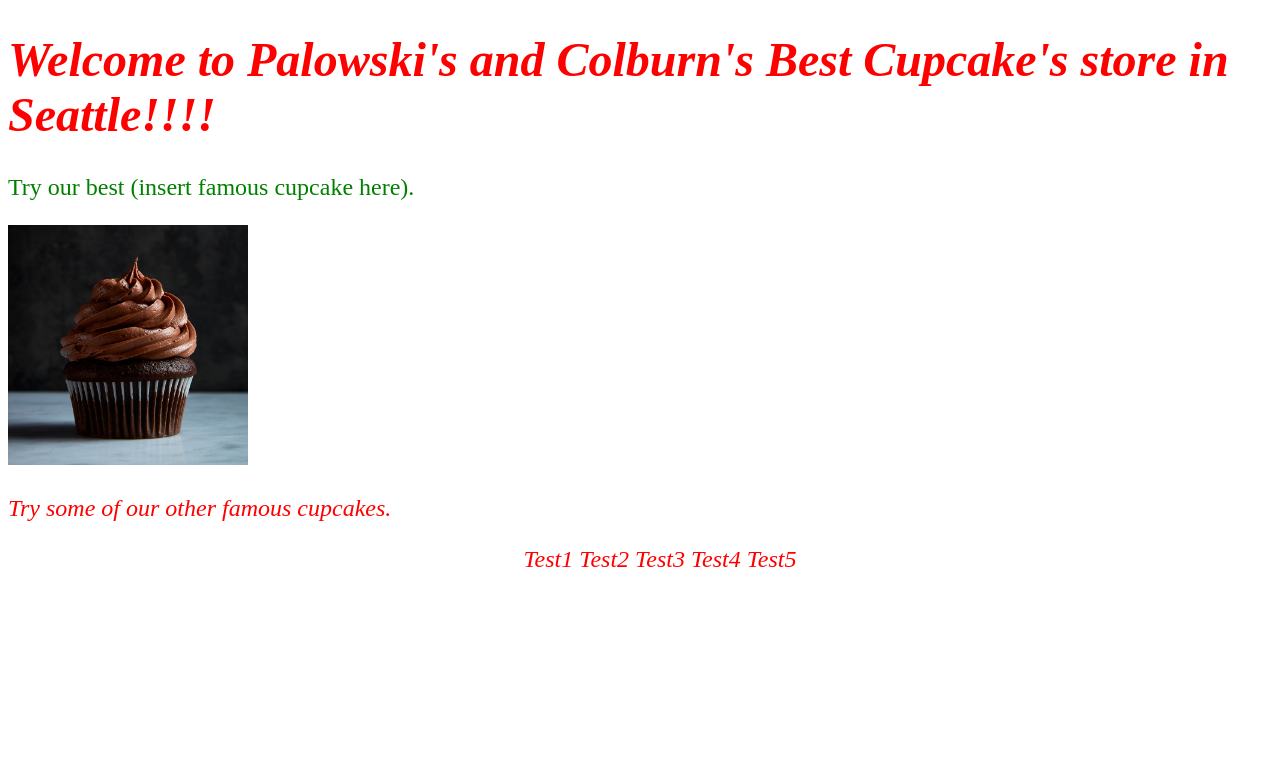
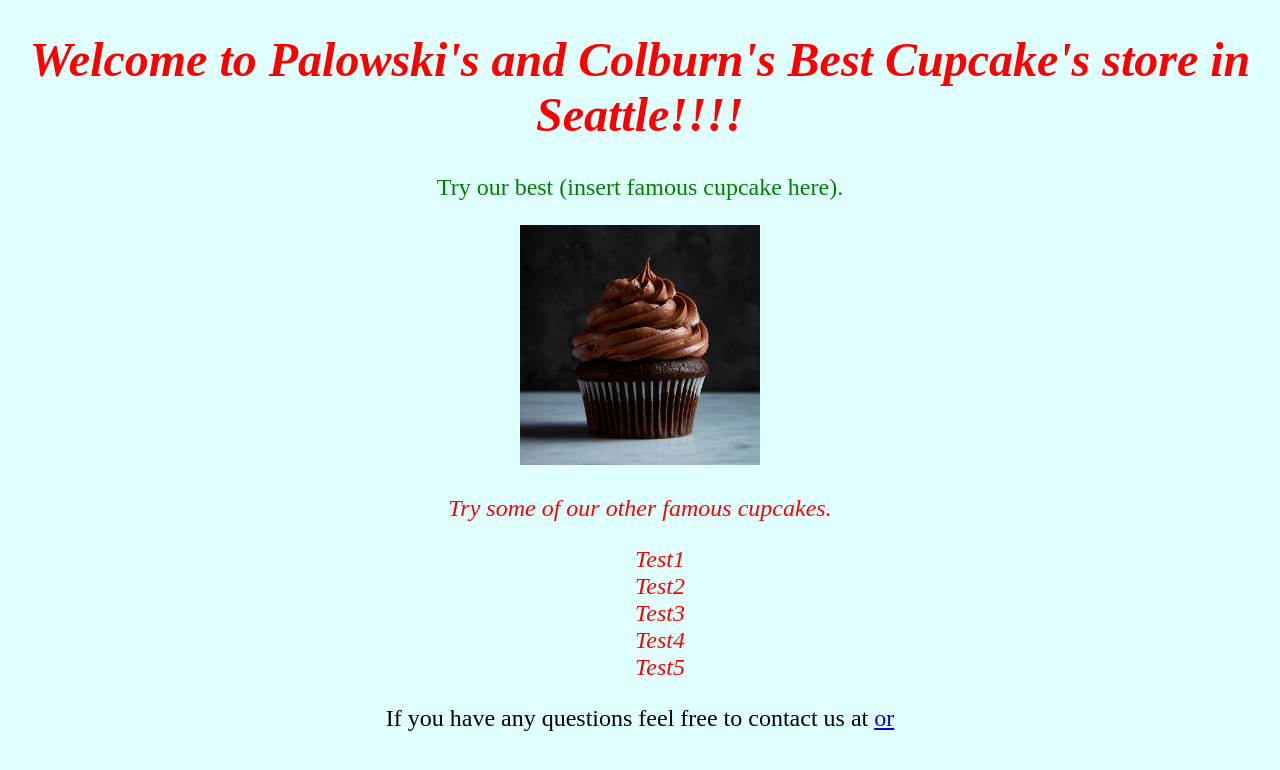
Before and after one commit to Xamdes/cupcake-shop, a plain HTML site: page index.html in a window 1280 px wide. Drawn offline with Linux system fonts and the light colour scheme.

Commit message:
Added email links at bottom of index.html

```diff
--- a/css/index.css
+++ b/css/index.css
@@ -1,5 +1,7 @@
 body {
   font-size: 1.5em;
+  text-align: center;
+  background-color: lightcyan;
 }
 
 img {
@@ -15,14 +17,7 @@ h1.flashy {
 ul.flashy {
   color: red;
   font-style: italic;
-  text-align: center;
-}
-
-#cup_list ul{
-  list-style: none;
-}
-#cup_list li{
-  display: inline;
+  list-style-type: none;
 }
 
 p.flashy {
--- a/index.html
+++ b/index.html
@@ -16,7 +16,6 @@
     <p class="flashy">
       Try some of our other famous cupcakes.
     </p>
-    <div id="cup_list">
     <ul class="flashy">
       <li>Test1</li>
       <li>Test2</li>
@@ -24,6 +23,10 @@
       <li>Test4</li>
       <li>Test5</li>
     </ul>
-  </div>
+    <p>
+      If you have any questions feel free to contact us at
+      <a href="mailto:stevencolburn@xamdes.com"> or
+      <a href="mailto:brian@inmotiondelivery.com">
+    </p>
   </body>
 </html>
```
Lines whose indentation alone changed are shown as unchanged.
